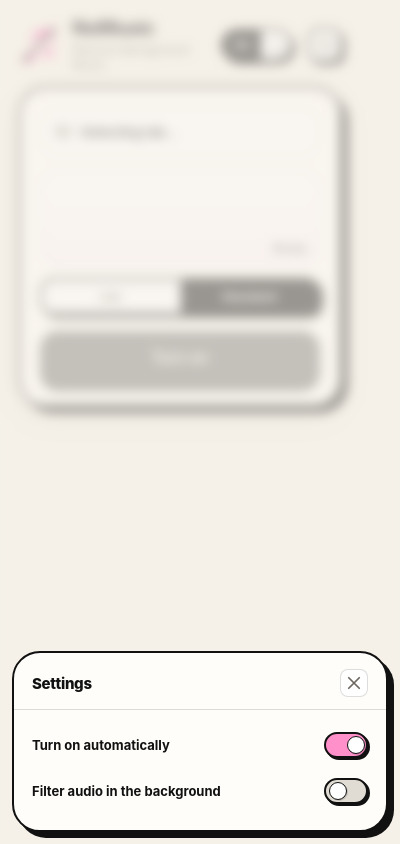
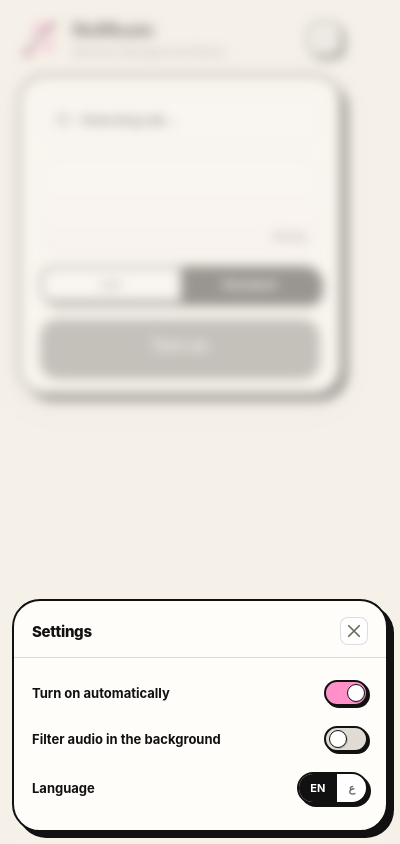
Before and after one commit to halgurdh/NoMusic, a browser extension: page popup.html in a window 400 px wide. Both pictures are taken after a click on the button "Settings". Drawn offline with Linux system fonts and the light colour scheme.

Commit message:
Move language switcher into settings panel

```diff
--- a/popup.html
+++ b/popup.html
@@ -14,10 +14,7 @@
         <h1 class="brand-title">NoMusic</h1>
         <p class="brand-subtitle">Remove Background Music.</p>
       </div>
-      <div class="lang-switcher" id="langSwitcher">
-        <button class="lang-btn active" id="langEN">EN</button>
-        <button class="lang-btn" id="langAR">ع</button>
-      </div>
+
       <button class="gear-btn" id="gearBtn" aria-label="Settings">
         <svg viewBox="0 0 24 24" fill="none" width="17" height="17" aria-hidden="true">
           <circle cx="12" cy="12" r="3" stroke="currentColor" stroke-width="1.5"/>
@@ -100,6 +97,15 @@
             <span class="toggle-thumb"></span>
           </button>
         </div>
+        <div class="setting-row">
+          <div class="setting-info">
+            <span class="setting-label" id="settingLangLabel">Language</span>
+          </div>
+          <div class="lang-switcher" id="langSwitcher">
+            <button class="lang-btn active" id="langEN">EN</button>
+            <button class="lang-btn" id="langAR">ع</button>
+          </div>
+        </div>
       </div>
     </div>
   </div>
--- a/popup.js
+++ b/popup.js
@@ -30,6 +30,7 @@ const TRANSLATIONS = {
     settingsTitle:            'Settings',
     settingContinueLabel:     'Filter audio in the background',
     settingAutoOnLabel:       'Turn on automatically',
+    settingLangLabel:         'Language',
   },
   ar: {
     brandSubtitle:            'إزالة الموسيقى الخلفية.',
@@ -59,6 +60,7 @@ const TRANSLATIONS = {
     settingsTitle:            'الإعدادات',
     settingContinueLabel:     'استمر في تصفية الصوت في الخلفية',
     settingAutoOnLabel:       'التشغيل تلقائيًا',
+    settingLangLabel:         'اللغة',
   }
 };
 
@@ -86,6 +88,7 @@ function applyLang(lang) {
   document.querySelector('.settings-title').textContent  = t('settingsTitle');
   document.getElementById('settingContinueLabel').textContent = t('settingContinueLabel');
   document.getElementById('settingAutoOnLabel').textContent   = t('settingAutoOnLabel');
+  document.getElementById('settingLangLabel').textContent     = t('settingLangLabel');
   refreshDynamicText();
 }
 
--- a/styles.css
+++ b/styles.css
@@ -72,6 +72,7 @@ body {
 	margin-top: 4px;
 	color: var(--muted);
 	font-size: 12px;
+	white-space: nowrap;
 }
 
 .lang-switcher {
```
Also changed, not shown: 1 other file.
